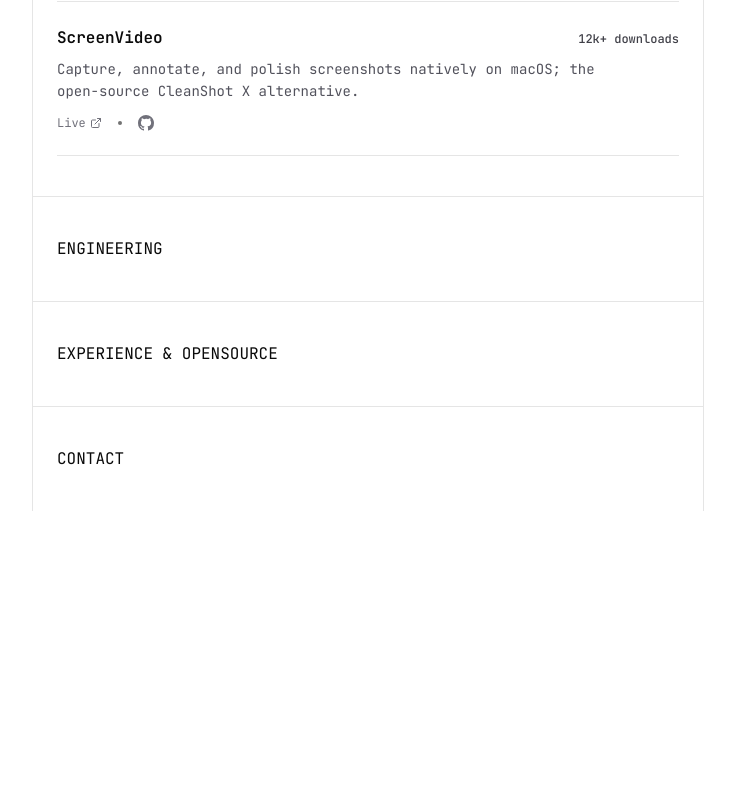
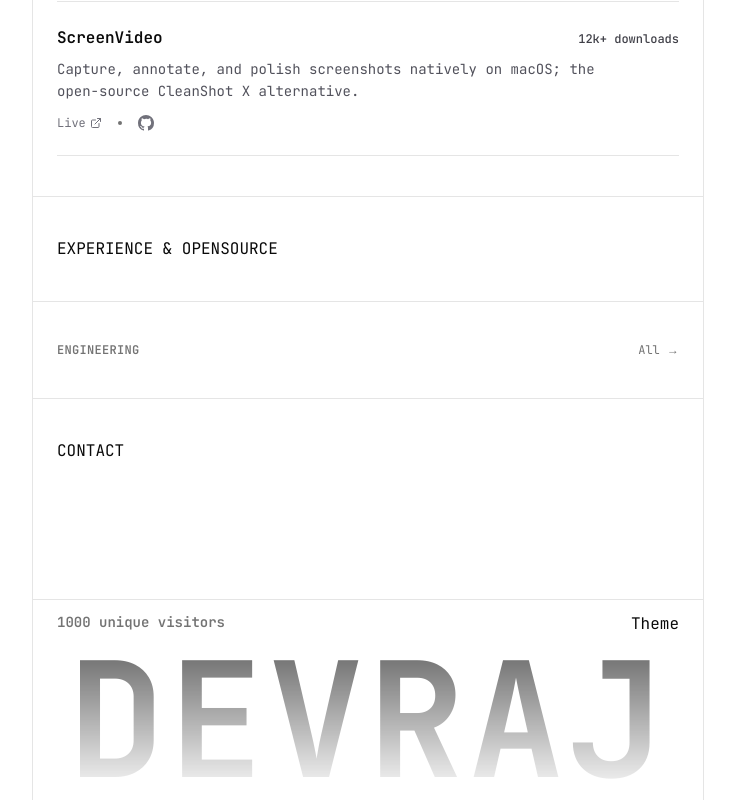
Before and after one commit to Devraj-singh-tomar/devraj-portfolio, a Next.js app: page / in a window 1280 px wide. Shown: the part 642-1442 px from the top of the page, without its empty margins (272-1007 px from the left). Before the commit the page ends 1153 px from the top, so only its background shows below. Built offline with nearby package versions, Linux system fonts and the light colour scheme.

Commit message:
feat: add Footer component and update layout structure with experience & open source section

```diff
--- a/src/app/layout.tsx
+++ b/src/app/layout.tsx
@@ -3,6 +3,7 @@
 import "./globals.css";
 import { cn } from "@/lib/utils";
 import Navbar from "@/components/layout/navbar-section/Navbar";
+import Footer from "@/components/layout/footer-section/footer";
 
 const interHeading = Inter({ subsets: ["latin"], variable: "--font-heading" });
 
@@ -49,6 +50,8 @@
           <div className="-mx-6 border-b border-border" aria-hidden="true" />
 
           {children}
+
+          <Footer />
         </main>
       </body>
     </html>
--- a/src/app/page.tsx
+++ b/src/app/page.tsx
@@ -69,17 +69,27 @@
       </section>
 
       {/*=======
-        ENGINEERING SECTION
-       =======*/}
-      <section className="-mx-6 border-t border-border px-6 py-10">
-        ENGINEERING
-      </section>
-
-      {/*=======
         EXPERIENCE & OPENSOURCE SECTION
        =======*/}
       <section className="-mx-6 border-t border-border px-6 py-10">
         EXPERIENCE & OPENSOURCE
+      </section>
+
+      {/*=======
+        ENGINEERING SECTION
+       =======*/}
+      <section className="-mx-6 border-t border-border px-6 py-10">
+        <div className="flex items-baseline justify-between">
+          <h2 className="text-xs font-semibold uppercase tracking-wide text-muted-foreground">
+            Engineering
+          </h2>
+          <Link
+            href={"/engineering"}
+            className="text-xs text-muted-foreground hover:text-foreground"
+          >
+            All &rarr;
+          </Link>
+        </div>
       </section>
 
       {/*=======
--- /dev/null
+++ b/src/components/layout/footer-section/footer.tsx
@@ -0,0 +1,18 @@
+export default function Footer() {
+  return (
+    <footer className="-mx-6 mt-24 border-t border-border px-6 pt-3">
+      <div className="flex justify-between pb-1">
+        <span className="text-sm text-muted-foreground font-semibold">
+          1000 unique visitors
+        </span>
+        <span>Theme</span>
+      </div>
+
+      <div className="overflow-hidden text-center">
+        <h2 className="select-none font-mono text-8xl font-bold tracking-wide text-muted-foreground mask-b-from-10%  md:text-9xl lg:text-[10rem]">
+          DEVRAJ
+        </h2>
+      </div>
+    </footer>
+  );
+}
```
